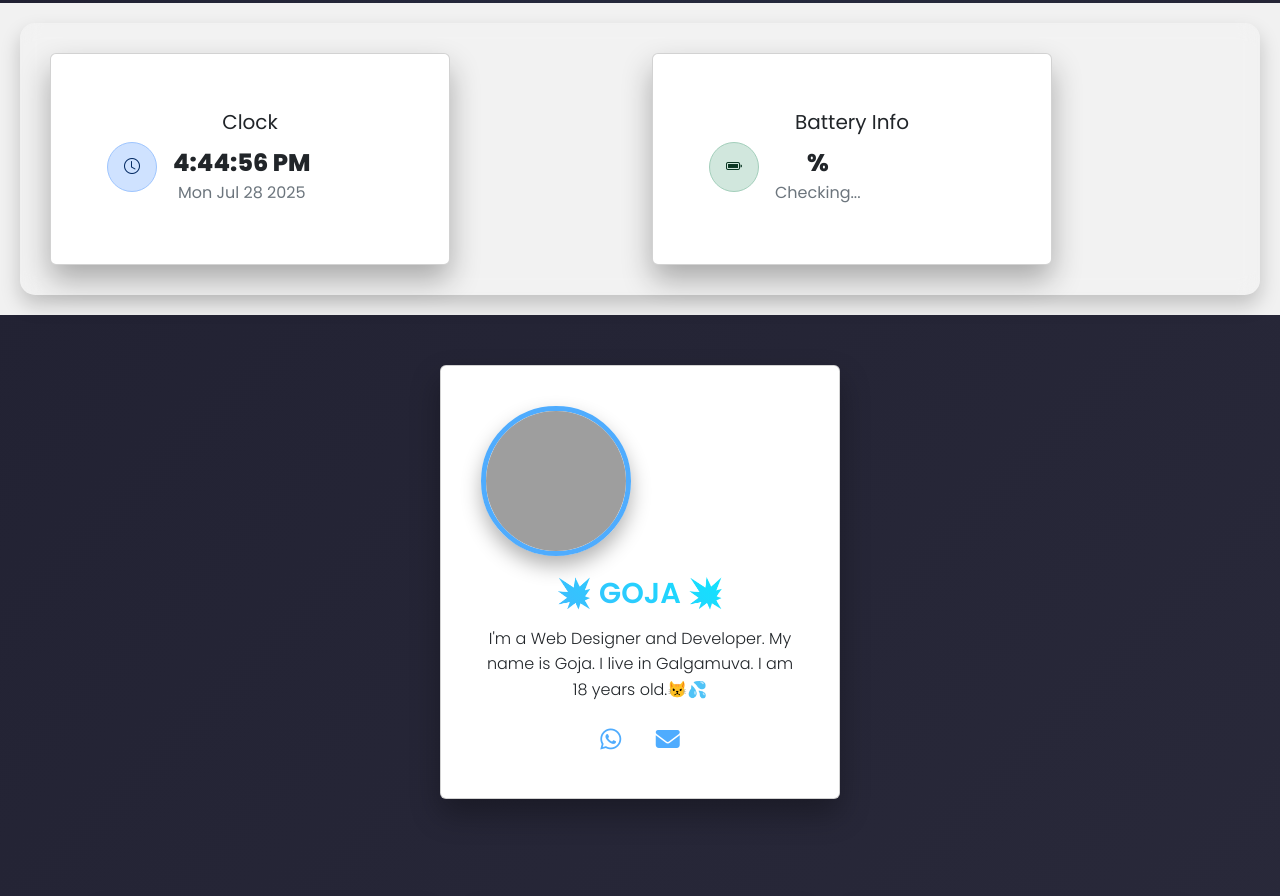
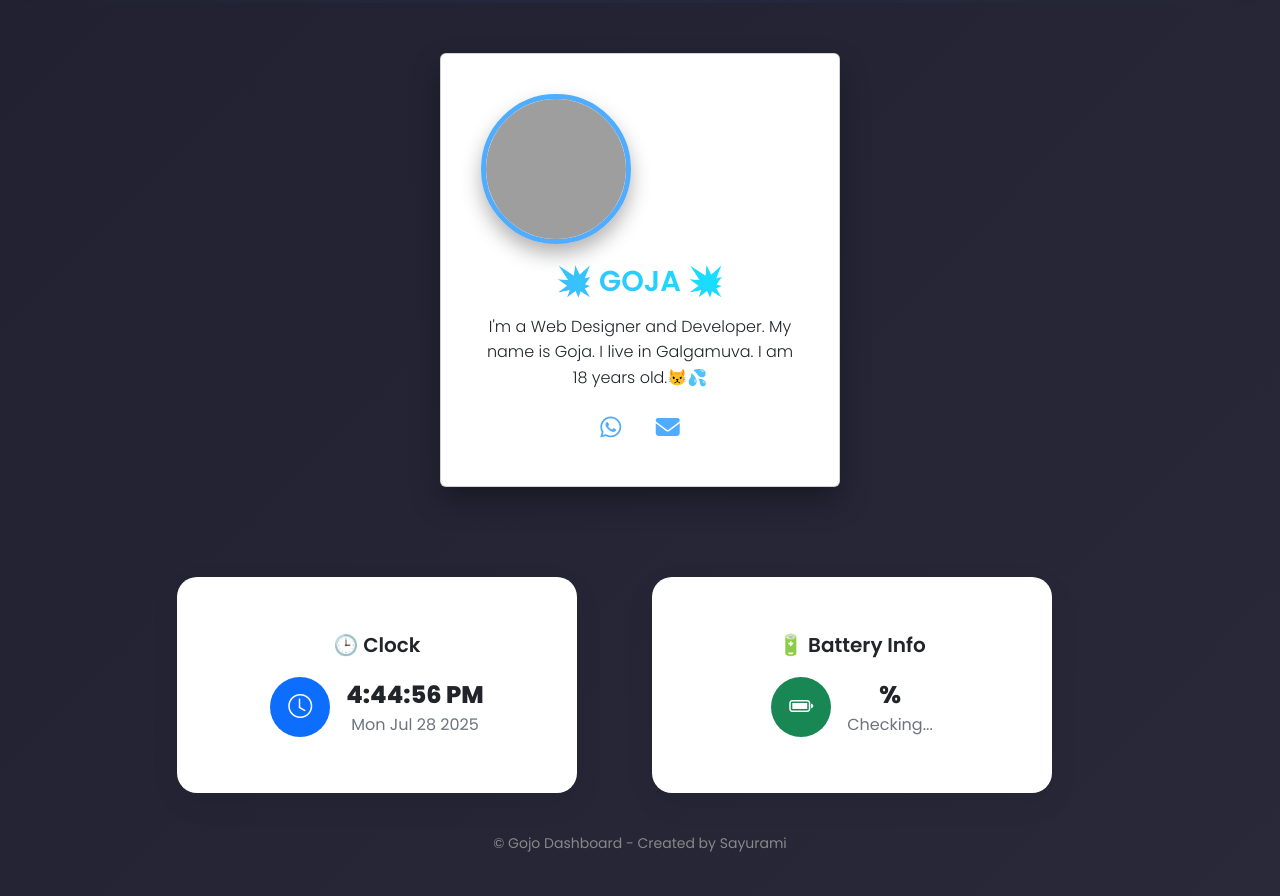
Before and after one commit to Sayurami/My-web, a plain HTML site: page gojo.html in a window 1280 px wide. Shown: the part 873-1769 px from the top of the page. Drawn offline with nearby package versions, Linux system fonts and the light colour scheme; grey boxes are pictures that could not be loaded.

Commit message:
Update gojo.html

```diff
--- a/gojo.html
+++ b/gojo.html
@@ -470,7 +470,22 @@
             <a href="https://wa.me/+94743826406?text=HELP_ME_BROTHER🥺" class="btn help">⚜ Help</a>
         </div>
     </section>
-<!DOCTYPE html>
+
+    <!-- Centered Card Section -->
+    <div class="card-container">
+        <div class="card">
+            <img src="https://i.ibb.co/MkY1whcN/8c66c2afce39b80c.jpg" alt="Profile" class="profile-img">
+            <h2 class="heater">💥 GOJA 💥</h2>
+            <p class="para">I'm a Web Designer and Developer. My name is Goja. I live in Galgamuva. I am 18 years old.😾💦</p>
+            <div class="social-icons">
+                <a href="https://whatsapp.com/channel/0029Vb6FzEEJuyA5oH65Ee0T" target="_blank"><i class="fab fa-whatsapp"></i></a>
+                <a href="https://wa.me/+94743826406?text=_Hey" target="_blank"><i class="fas fa-envelope"></i></a>
+            </div>
+        </div>
+    </div>
+
+
+    <!DOCTYPE html>
 <html lang="en">
 <head>
   <meta charset="UTF-8" />
@@ -479,13 +494,26 @@
   <link href="https://cdn.jsdelivr.net/npm/bootstrap@5.3.0/dist/css/bootstrap.min.css" rel="stylesheet" />
   <link href="https://cdn.jsdelivr.net/npm/bootstrap-icons/font/bootstrap-icons.css" rel="stylesheet" />
   <style>
+    body {
+      background: #f0f4f8;
+      font-family: 'Segoe UI', sans-serif;
+    }
     .main {
-      padding: 20px;
-      background: #f1f1f1;
+      padding: 40px 20px;
+    }
+    .info-card {
+      border: none;
+      border-radius: 20px;
+      box-shadow: 0 10px 30px rgba(0, 0, 0, 0.07);
+      transition: all 0.3s ease;
+    }
+    .info-card:hover {
+      transform: scale(1.02);
     }
     .card-icon {
-      width: 50px;
-      height: 50px;
+      width: 60px;
+      height: 60px;
+      font-size: 24px;
     }
     .weight-700 {
       font-weight: 700;
@@ -493,24 +521,36 @@
     .font-24 {
       font-size: 24px;
     }
+    .card-title {
+      font-size: 20px;
+      font-weight: 600;
+      margin-bottom: 20px;
+    }
+    #footer {
+      margin-top: 40px;
+      text-align: center;
+      color: #888;
+      font-size: 14px;
+    }
   </style>
 </head>
 <body>
 <main id="main" class="main">
-  <section class="section dashboard">
-    <div class="row justify-content-center">
+  <div class="container">
+    <div class="row justify-content-center g-4">
+
       <!-- Clock Card -->
-      <div class="col-xxl-4 col-md-6">
+      <div class="col-md-6 col-lg-5">
         <div class="card info-card">
-          <div class="card-body">
-            <h5 class="card-title">Clock</h5>
-            <div class="d-flex align-items-center">
-              <div class="card-icon alert alert-primary rounded-circle d-flex align-items-center justify-content-center">
+          <div class="card-body text-center">
+            <h5 class="card-title">🕒 Clock</h5>
+            <div class="d-flex align-items-center justify-content-center">
+              <div class="card-icon bg-primary text-white rounded-circle d-flex align-items-center justify-content-center me-3">
                 <i class="bi bi-clock"></i>
               </div>
-              <div class="ps-3">
+              <div>
                 <div class="weight-700 font-24 text-dark" id="browser_info">00:00:00</div>
-                <div class="font-14 text-secondary weight-500" id="browser_date"></div>
+                <div class="text-secondary" id="browser_date"></div>
               </div>
             </div>
           </div>
@@ -518,39 +558,40 @@
       </div>
 
       <!-- Battery Card -->
-      <div class="col-xxl-4 col-md-6">
+      <div class="col-md-6 col-lg-5">
         <div class="card info-card">
-          <div class="card-body">
-            <h5 class="card-title">Battery Info</h5>
-            <div class="d-flex align-items-center">
-              <div class="card-icon alert alert-success rounded-circle d-flex align-items-center justify-content-center">
+          <div class="card-body text-center">
+            <h5 class="card-title">🔋 Battery Info</h5>
+            <div class="d-flex align-items-center justify-content-center">
+              <div class="card-icon bg-success text-white rounded-circle d-flex align-items-center justify-content-center me-3">
                 <i class="bi bi-battery-full"></i>
               </div>
-              <div class="ps-3">
+              <div>
                 <div class="weight-700 font-24 text-dark" id="battery-level">%</div>
-                <div class="font-14 text-secondary weight-500" id="charging-status">Checking...</div>
+                <div class="text-secondary" id="charging-status">Checking...</div>
               </div>
             </div>
           </div>
         </div>
       </div>
+
     </div>
-  </section>
+    <div id="footer">© Gojo Dashboard - Created by Sayurami</div>
+  </div>
 </main>
 
+<!-- JavaScript -->
 <script>
   // Clock Function
   function updateClock() {
     const now = new Date();
-    const time = now.toLocaleTimeString();
-    const date = now.toDateString();
-    document.getElementById("browser_info").textContent = time;
-    document.getElementById("browser_date").textContent = date;
+    document.getElementById("browser_info").textContent = now.toLocaleTimeString();
+    document.getElementById("browser_date").textContent = now.toDateString();
   }
   setInterval(updateClock, 1000);
   updateClock();
 
-  // Battery Info Function
+  // Battery Info
   if ('getBattery' in navigator) {
     navigator.getBattery().then(function(battery) {
       function updateBattery() {
@@ -568,19 +609,6 @@
 </script>
 </body>
 </html>
-    <!-- Centered Card Section -->
-    <div class="card-container">
-        <div class="card">
-            <img src="https://i.ibb.co/MkY1whcN/8c66c2afce39b80c.jpg" alt="Profile" class="profile-img">
-            <h2 class="heater">💥 GOJA 💥</h2>
-            <p class="para">I'm a Web Designer and Developer. My name is Goja. I live in Galgamuva. I am 18 years old.😾💦</p>
-            <div class="social-icons">
-                <a href="https://whatsapp.com/channel/0029Vb6FzEEJuyA5oH65Ee0T" target="_blank"><i class="fab fa-whatsapp"></i></a>
-                <a href="https://wa.me/+94743826406?text=_Hey" target="_blank"><i class="fas fa-envelope"></i></a>
-            </div>
-        </div>
-    </div>
-
     <!-- Sections Container with Grid -->
     <div class="sections-container">
         <section class="section">
```
